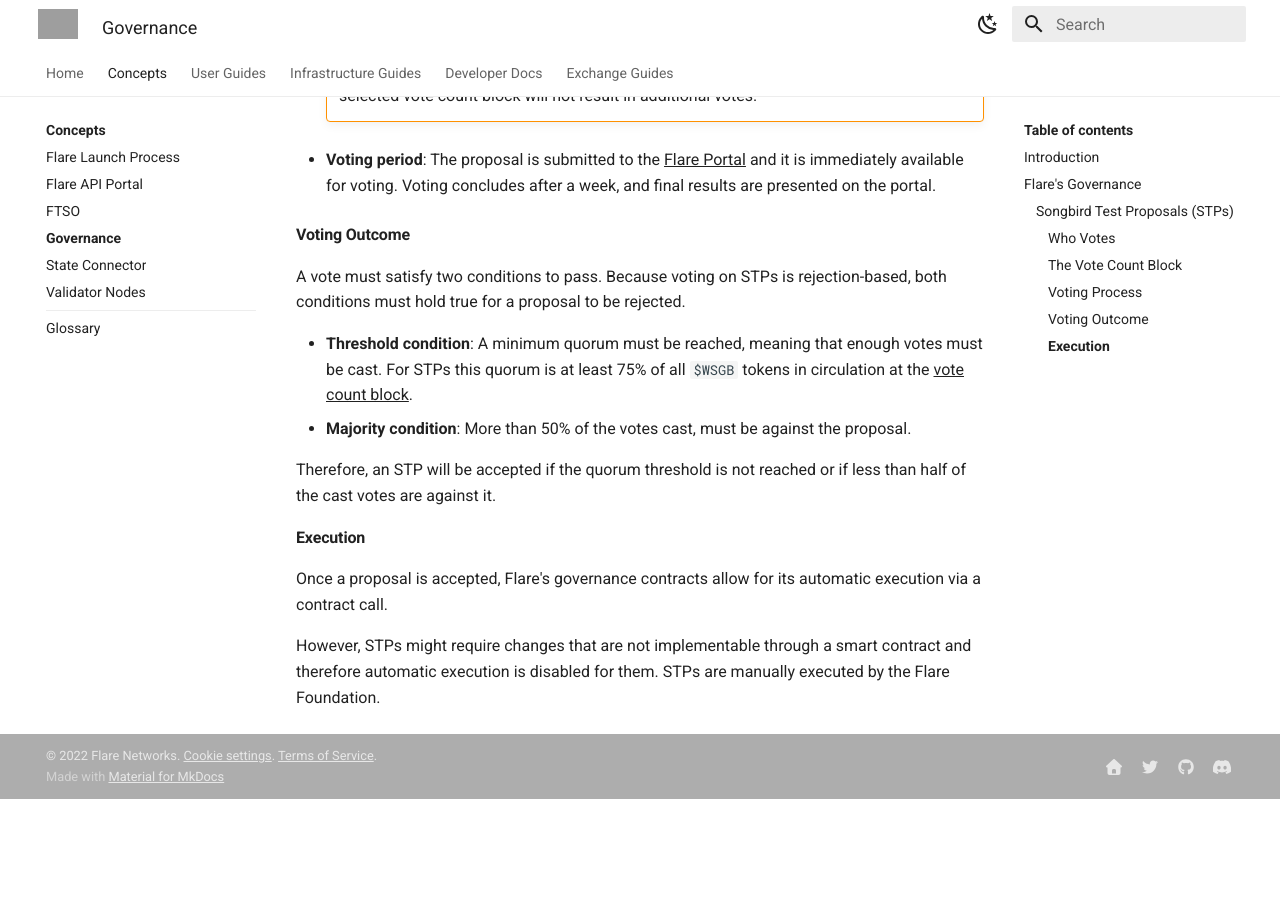
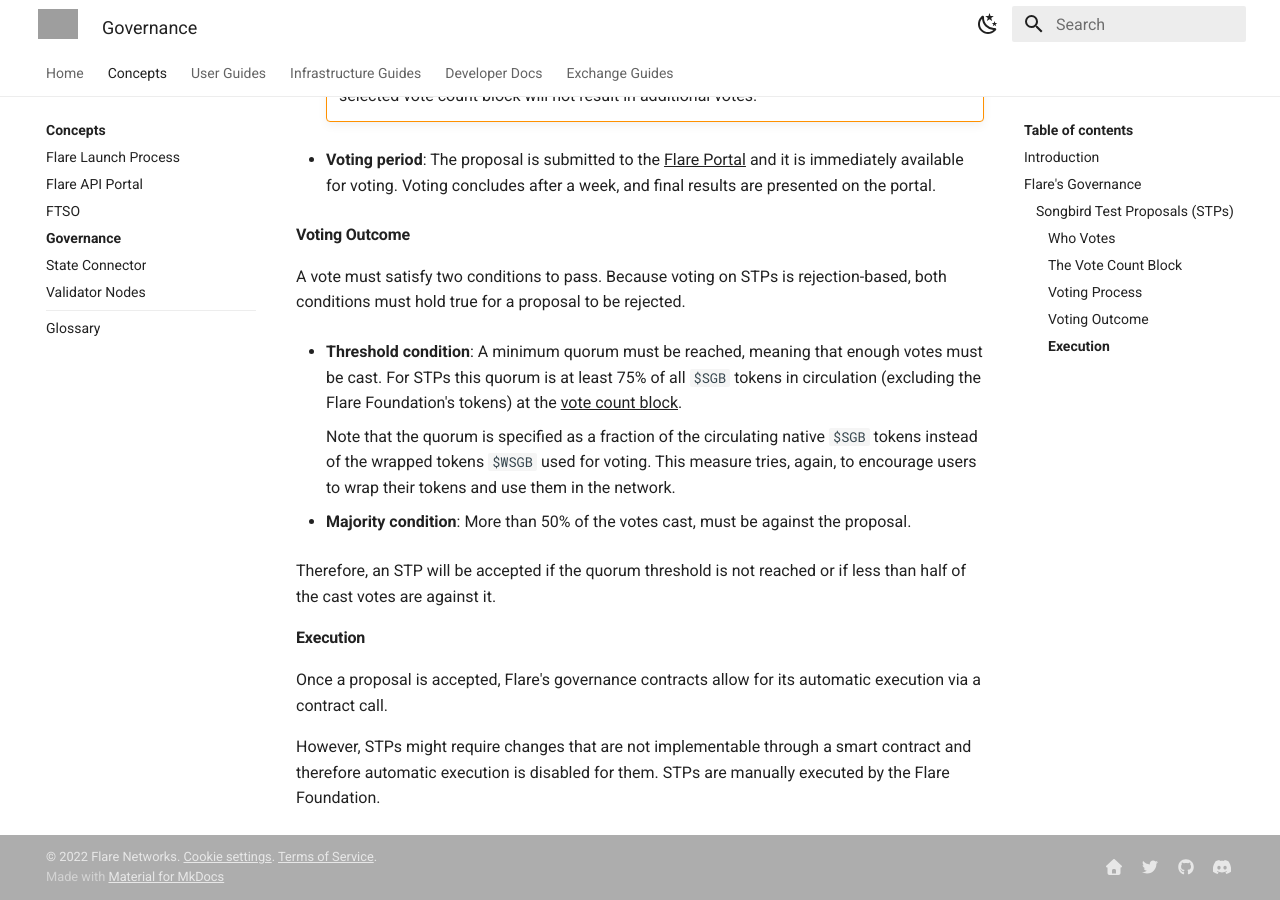
Before and after one commit to flare-foundation/docs, an MkDocs documentation site: the page built from docs/tech/governance.md, in a window 1280 px wide and 900 px high, scrolled down 2454 px. Built offline with MkDocs 1.6.1 and Material for MkDocs 9.7.7, drawn with Linux system fonts in a browser that asks for light colours; comment, search, counter and statistics services are not loaded; before the commit the page ends 3253 px from its top, so only the background shows below that; grey boxes are pictures that could not be loaded.

Commit message:
Subtle tweaks to governance pages

```diff
--- a/docs/tech/governance.md
+++ b/docs/tech/governance.md
@@ -103,7 +103,11 @@
 Because voting on STPs is rejection-based, both conditions must hold true for a proposal to be rejected.
 
 * **Threshold condition**: A minimum quorum must be reached, meaning that enough votes must be cast.
-    For STPs this quorum is at least 75% of all `$WSGB` tokens in circulation at the [vote count block](#the-vote-count-block).
+    For STPs this quorum is at least 75% of all `$SGB` tokens in circulation (excluding the Flare Foundation's tokens) at the [vote count block](#the-vote-count-block).
+
+    Note that the quorum is specified as a fraction of the circulating native `$SGB` tokens instead of the wrapped tokens `$WSGB` used for voting.
+    This measure tries, again, to encourage users to wrap their tokens and use them in the network.
+
 * **Majority condition**: More than 50% of the votes cast, must be against the proposal.
 
 Therefore, an STP will be accepted if the quorum threshold is not reached or if less than half of the cast votes are against it.
```
Also changed, not shown: docs/user/governance/voting.md (+1 -1 lines).
